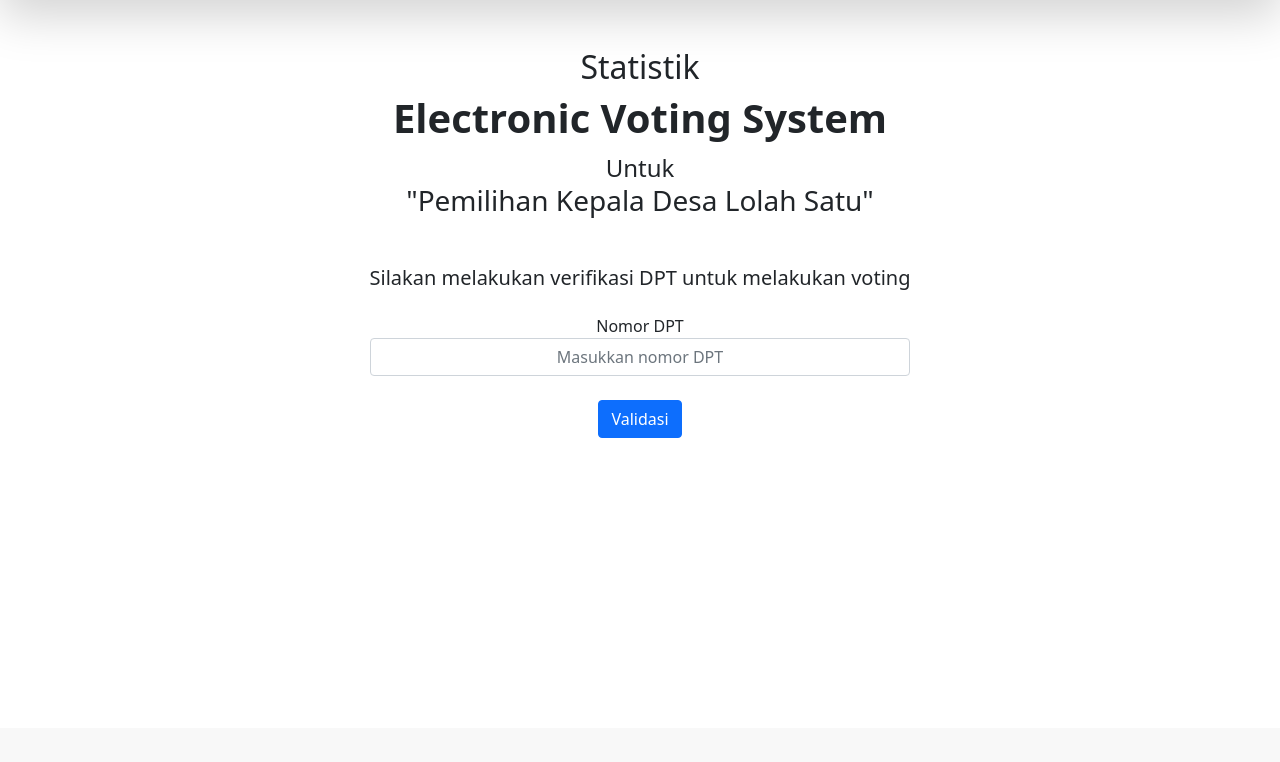
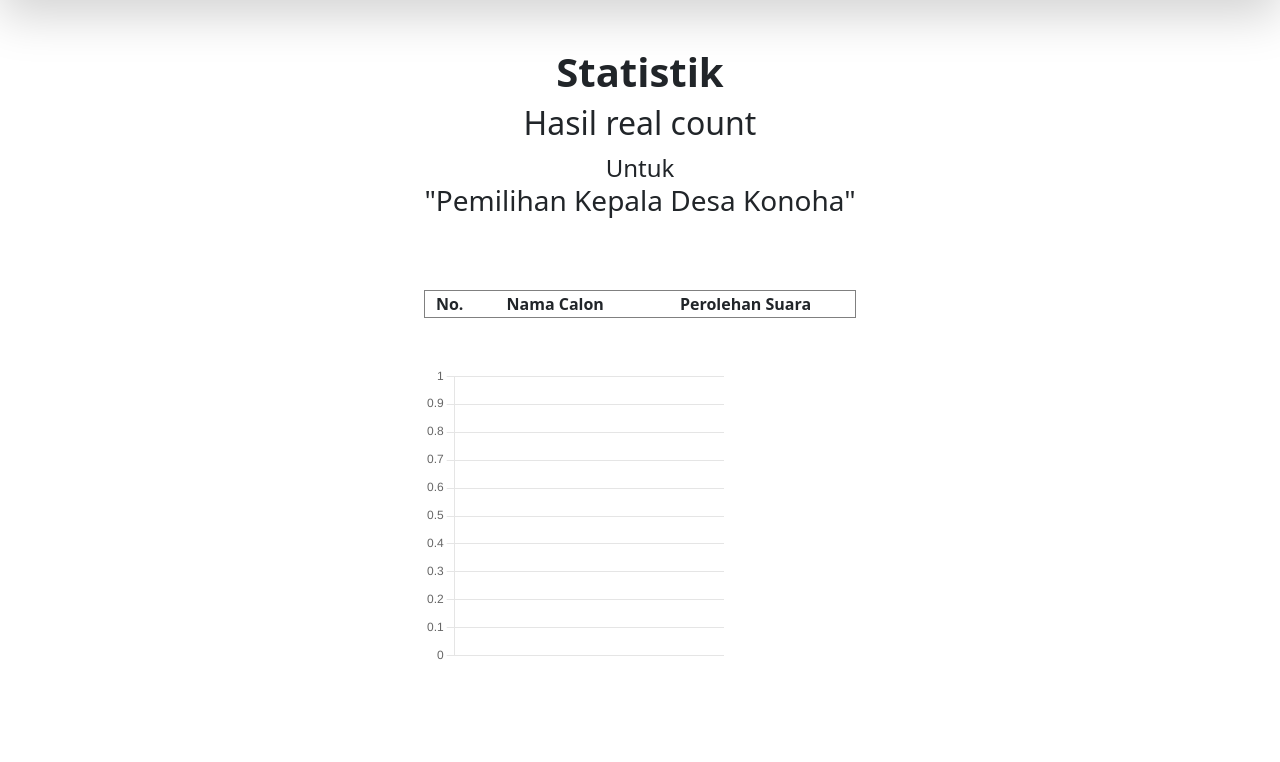
Before and after one commit to darknet777/election_system, a Django app: page /statistic/ in a window 1280 px wide. Shown: the part 72-834 px from the top of the page. Before the commit the page ends 510 px from the top, so only its background shows below. Run offline with Django 4.2, Linux system fonts and the light colour scheme; some libraries are stand-ins or nearby versions.

Commit message:
Database integration , added pie chart.

```diff
--- a/election_app/templates/election_app/statistic.html
+++ b/election_app/templates/election_app/statistic.html
@@ -1,23 +1,83 @@
 {% extends 'election_app/base.html' %}
+{% load static %}
 {% block content %}
 
 <div class="d-flex flex-column align-content-center text-center">
-    <div class="p-5 align-self-center">
-        <h2>Statistik</h2>
-        <h1 class="fw-bold">Electronic Voting System</h1>
-        <h3 class="mb-5"><span class="fs-4">Untuk</span><br>"Pemilihan Kepala Desa Lolah Satu"</h3>
-        <h5 class="mb-4">Silakan melakukan verifikasi DPT untuk melakukan voting</h5>
+    <div class="p-5 mb-5 align-self-center">
+        <h1 class="fw-bold">Statistik</h1>
+        <h2>Hasil real count</h2>
+        <h3 class="mb-5"><span class="fs-4">Untuk</span><br>"Pemilihan Kepala Desa Konoha"</h3>
         <div class="d-flex flex-column">
-            <form>
-                <!-- No. DPT input -->
-                <div class="form-outline mb-4">
-                    <span>Nomor DPT</span>
-                    <input type="text" class="form-control text-center" placeholder="Masukkan nomor DPT">
+            <div class="d-flex mb-4 justify-content-center">
+                {% for x in candidate %}
+                <div class="card m-3 w-75 shadow">
+                    <div class="card-header bg-dark text-white">
+                        <h2 class="fw-bold">Calon {{ x.id }}</h2>
+                    </div>
+                    <div class="card-body">
+                        <img src="{% static 'images/avatar.jpg' %}" alt="" height="250px">
+                    </div>
+                    <div class="card-footer text-start">
+                        <h6>Nama: {{ x.candidate }}</h6>
+                        <h6>Perolehan suara: {{ x.votes }}</h6>
+                    </div>
                 </div>
-
-                <!-- Submit button -->
-                <button type="submit" class="btn btn-primary btn-block mb-4">Validasi</button>
-            </form>
+                {% endfor %}
+            </div>
+            <table border="1">
+                <tr class="fw-bold">
+                    <td>No.</td>
+                    <td>Nama Calon</td>
+                    <td>Perolehan Suara</td>
+                </tr>
+                {% for x in candidate %}
+                <tr>
+                    <td>{{ x.id }}</td>
+                    <td>{{ x.candidate }}</td>
+                    <td>{{ x.votes }}</td>
+                </tr>
+                {% endfor %}
+            </table>
+            <div class="mt-5">
+                <canvas id="myChart" style="height:100%;width:100%;max-height:300px;max-width:300px;"></canvas>
+                <script>
+                    const ctx = document.getElementById('myChart').getContext('2d');
+                    const myChart = new Chart(ctx, {
+                        type: 'pie',
+                        data: {
+                            labels: [{% for x in candidate %} '{{ x.candidate }}', {% endfor %}],
+                    datasets: [{
+                        label: '# of Votes',
+                        data: [{% for x in candidate %} '{{ x.votes }}', {% endfor %}],
+                        backgroundColor: [
+                            'rgba(255, 99, 132, 0.2)',
+                            'rgba(54, 162, 235, 0.2)',
+                            'rgba(255, 206, 86, 0.2)',
+                            'rgba(75, 192, 192, 0.2)',
+                            'rgba(153, 102, 255, 0.2)',
+                            'rgba(255, 159, 64, 0.2)'
+                        ],
+                            borderColor: [
+                                'rgba(255, 99, 132, 1)',
+                                'rgba(54, 162, 235, 1)',
+                                'rgba(255, 206, 86, 1)',
+                                'rgba(75, 192, 192, 1)',
+                                'rgba(153, 102, 255, 1)',
+                                'rgba(255, 159, 64, 1)'
+                            ],
+                                borderWidth: 1
+                    }]
+                    },
+                    options: {
+                        scales: {
+                            y: {
+                                beginAtZero: true
+                            }
+                        }
+                    }
+                    });
+                </script>
+            </div>
         </div>
     </div>
 </div>
```
